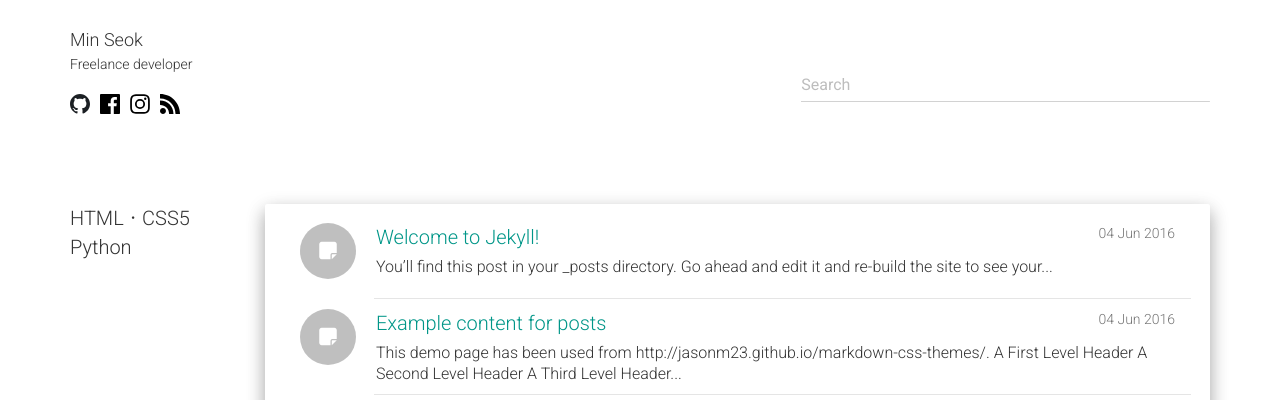
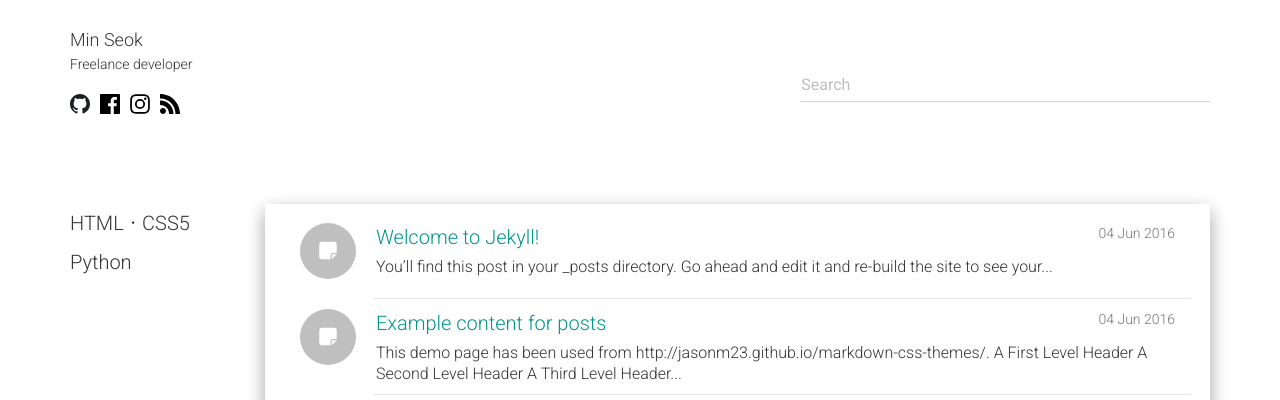
Before and after one commit to alalstjr/promote.github.io, a Jekyll site: the page built from index.html, in a window 1280 px wide. Shown: the top 400 px of the page. Built offline with Jekyll 4.4.1, drawn with Linux system fonts in a browser that asks for light colours; nearby versions of some CDN libraries; the list of posts is cut into pages by our own code.

Commit message:
Update header.css

```diff
--- a/static/css/header.css
+++ b/static/css/header.css
@@ -12,3 +12,4 @@
 .menu ul li a:hover {border-bottom:1px solid #000;}
 .menu-ul .sub-ul{display: none;}
 .menu-ul .sub-ul.active {display: block;}
+.menu .menu-ul .menu-li {padding:5px 0;}
```
